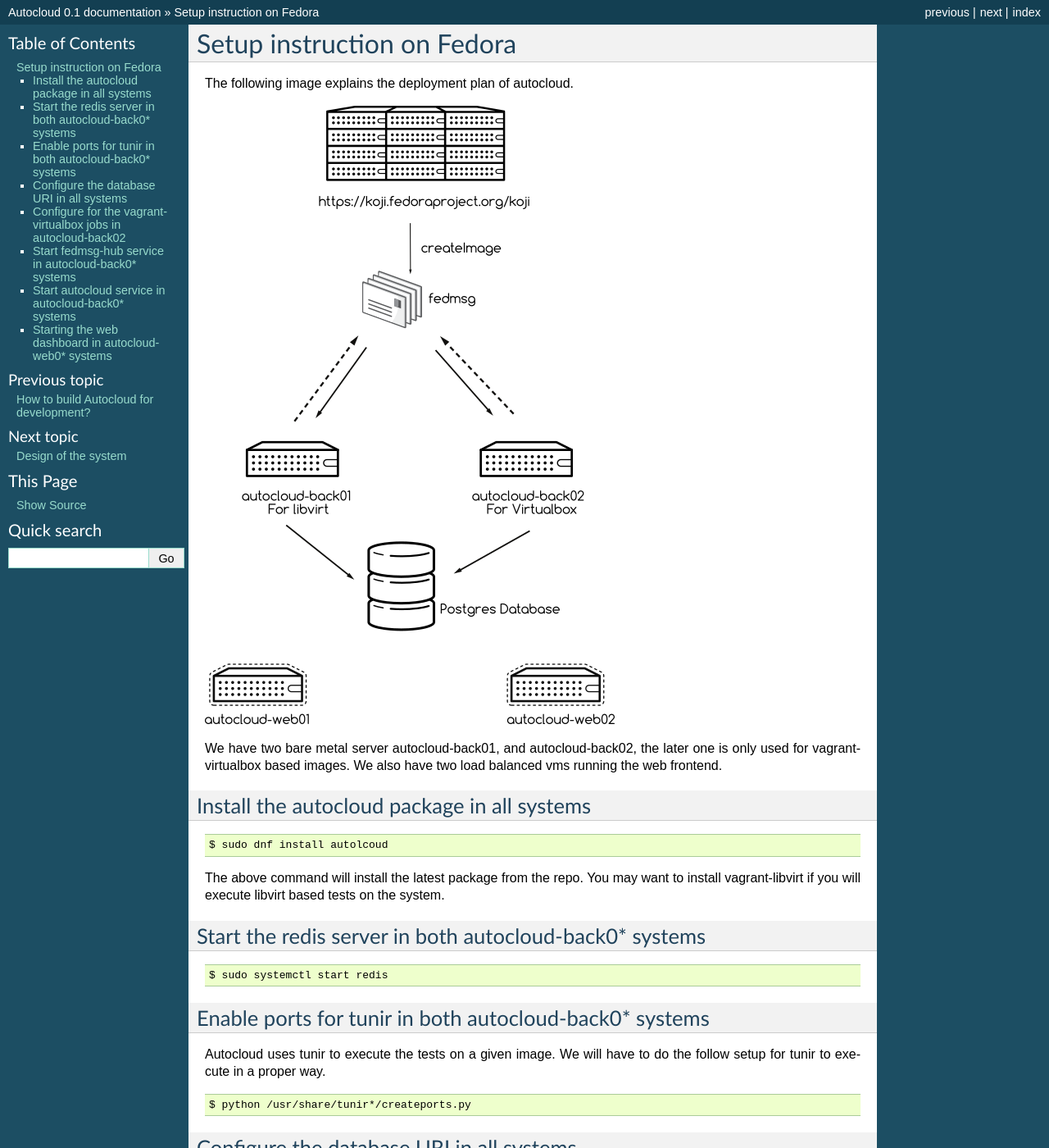
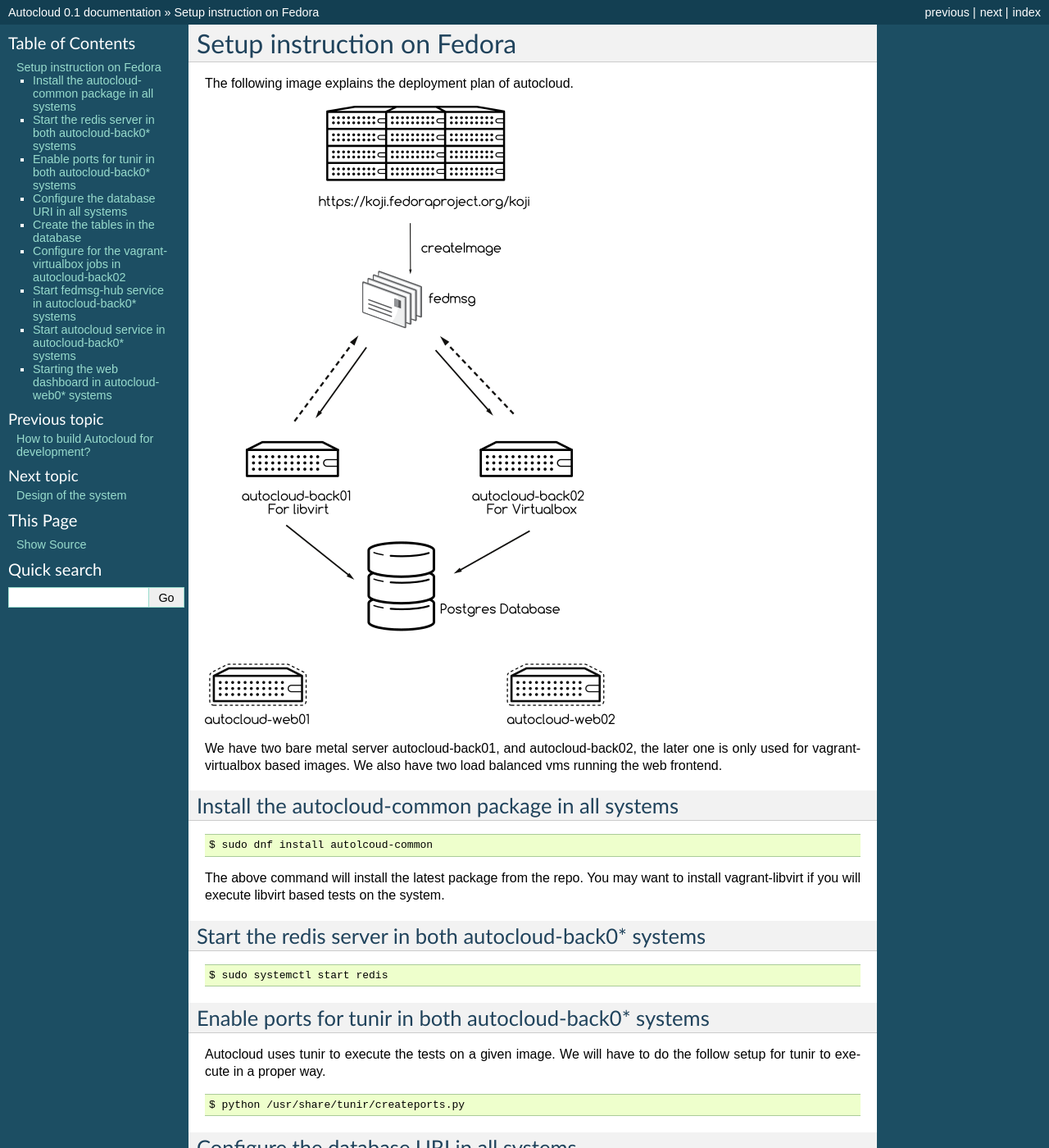
Before and after one commit to kushaldas/autocloud, a Sphinx documentation site: the page built from docs/setup.rst, in a window 1280 px wide and 1400 px high. Shown: the whole window at 82% size. Built offline with Sphinx 7.4.7, drawn with Linux system fonts in a browser that asks for light colours; some of the changed text lies outside the part shown.

Commit message:
Creates the tables in the database.

```diff
--- a/docs/setup.rst
+++ b/docs/setup.rst
@@ -9,12 +9,12 @@
 used for vagrant-virtualbox based images. We also have two load balanced vms running the web
 frontend.
 
-Install the autocloud package in all systems
---------------------------------------------
+Install the autocloud-common package in all systems
+----------------------------------------------------
 
 ::
 
-    $ sudo dnf install autolcoud
+    $ sudo dnf install autolcoud-common
 
 The above command will install the latest package from the repo. You may want to install
 vagrant-libvirt if you will execute libvirt based tests on the system.
@@ -36,13 +36,20 @@
 
 ::
 
-    $ python /usr/share/tunir*/createports.py
+    $ python /usr/share/tunir/createports.py
 
 Configure the database URI in all systems
 ------------------------------------------
 
 In */etc/autocloud/autocloud.cfg* file please configure the sqlalchemy uri value. For our work, we are using
 postgres as database.
+
+Create the tables in the database
+----------------------------------
+
+::
+
+    $ python /usr/share/autocloud/createdb.py
 
 Configure for the vagrant-virtualbox jobs in autocloud-back02
 ---------------------------------------------------------------
```
